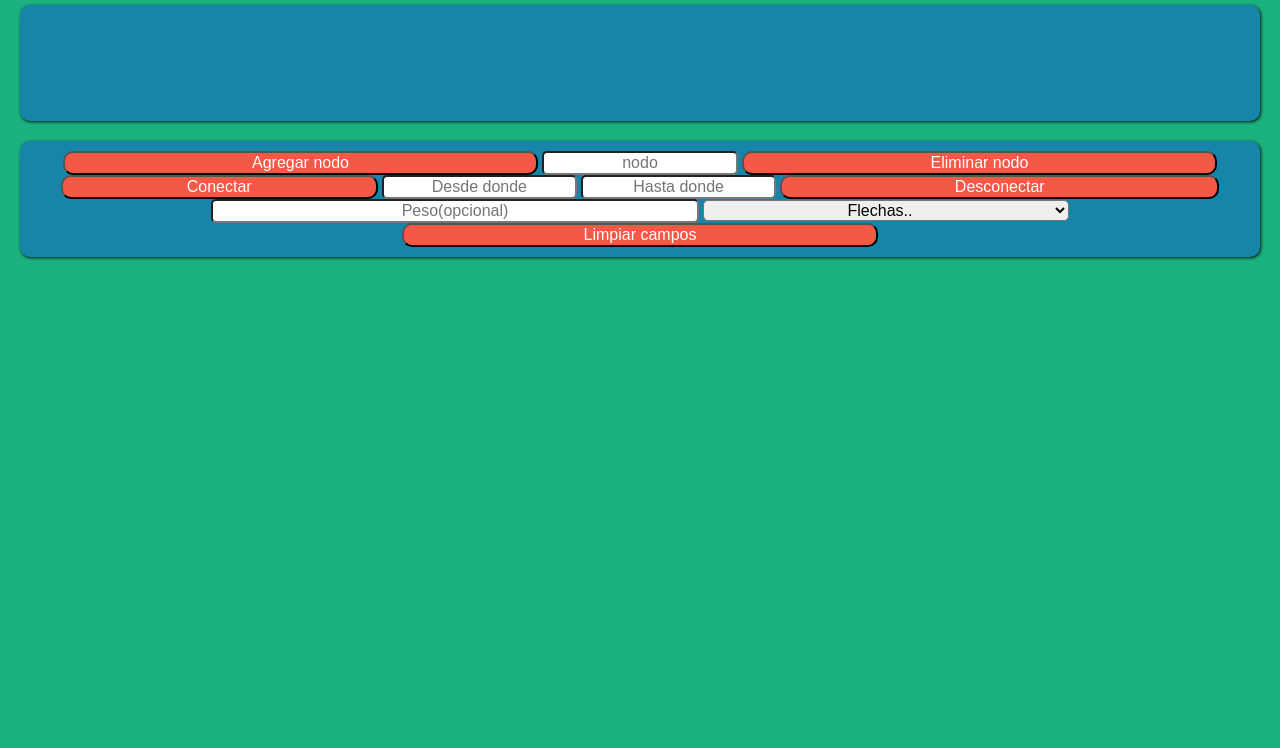
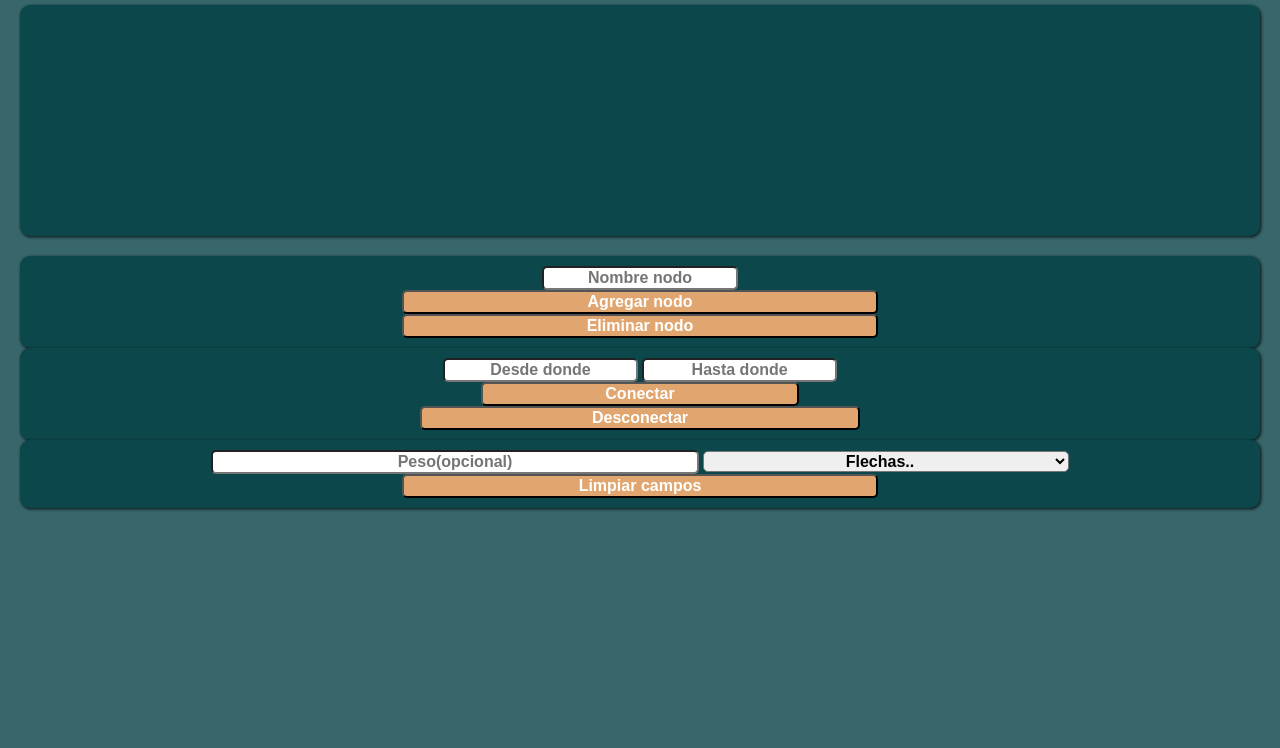
Before and after one commit to whocar3s/Grafos, a plain HTML site: page index.html in a window 1280 px wide. Shown: the part 52-800 px from the top of the page. Drawn offline with nearby package versions, Linux system fonts and the light colour scheme; some packages are replaced by stand-ins of ours; a script that the page names is missing; a web font is replaced by a local one.

Commit message:
Cambios de diseño

```diff
--- a/index.html
+++ b/index.html
@@ -2,19 +2,10 @@
 <html lang="es">
   <head>
     <title>Graph Maker</title>
-
-    <!-- google font -->
     <link rel="preconnect" href="https://fonts.gstatic.com" />
     <link href="https://fonts.googleapis.com/css2?family=New+Tegomin&display=swap" rel="stylesheet"/>
-    <!--Css-->
-    <!-- <link rel="stylesheet" href="Library/bootstrap-4.4.1-dist/css/bootstrap.css"/> -->
-    <!-- <link rel="stylesheet" href="Library/Sweetalert/dist/sweetalert2.min.css" />
-
-    <!-- Library -->
     <script type="text/javascript" src="https://unpkg.com/vis-network/standalone/umd/vis-network.min.js"></script>
     <script src="https://cdn.jsdelivr.net/npm/sweetalert2@11"></script>
-
-    <!-- Icon -->
     <link rel="icon" type="image/png" href="favicon.png" />
     <link rel="stylesheet" type="text/css" href="style.css">
   </head>
@@ -27,26 +18,33 @@
         <div id="Red"></div>
       </div>
 
+
+      <div class="main-options-container">
+        <div class="options-container">
+
+
+          <div class="option">
+            <div class="option"><input autocomplete="off" type="text" placeholder="Nombre nodo" id="Node"/></div>
+            <div class="option"><button class="btn" class="option" onclick="addNode()">Agregar nodo</button></div>
+            <div class="option"><button class="btn" class="option" onclick="Delete()">Eliminar nodo</button> </div>
+          </div>
+
+
+
+        </div>
+
         <div class="options-container">
           <div class="option">
-          <button class="btn" onclick="addNode()">Agregar nodo</button>
-          <input autocomplete="off" type="text" placeholder="nodo" id="Node"/>
-          <button class="btn" onclick="Delete()">Eliminar nodo</button>
-        </div>
             <div class="option">
-          <button class="btn" onclick="addEdge()"id="addEdge">Conectar</button>
               <input autocomplete="off" type="text" placeholder="Desde donde" id="From"/>
               <input autocomplete="off" type="text" placeholder="Hasta donde" id="To"/>
-          <button class="btn" onclick="disconnect()"id="disconnect">Desconectar</button>
-          <!--<input autocomplete="off" type="text" placeholder="Peso(opcional)" id="Text"/>
-          <select id="Arrow">
-            <option value="...">Flechas..</option>
-            <option value="to">To</option>
-            <option value="middle">Middle</option>
-            <option value="from">From</option>
-            <option value="to;from">To From</option>
-          </select> -->
             </div>
+            <div class="option"><button class="btn" onclick="addEdge()"id="addEdge">Conectar</button></div>
+            <div class="option"><button class="btn" onclick="disconnect()"id="disconnect">Desconectar</button></div>
+          </div>
+        </div>
+
+        <div class="options-container">
           <div class="option">
             <input autocomplete="off" type="text" placeholder="Peso(opcional)" id="Text"/>
            <select id="Arrow">
@@ -63,12 +61,13 @@
           <div class="">
           </div>
         </div>
+
+      </div>
+
     </div>
 
     <!--Js-->
     <script src="app.js" type="text/javascript"></script>
-    <script type="text/javascript" src="Library/Jquery-3.5.0/jquery-3.5.0.js"></script>
-    <script type="text/javascript" src="Library/bootstrap-4.4.1-dist/js/bootstrap.min.js"></script>
-    <script type="text/javascript" src="Library/Sweetalert/dist/sweetalert2.all.min.js"></script>
+    <script type="text/javascript" src="https://cdnjs.cloudflare.com/ajax/libs/jquery/3.7.0/jquery.min.js"></script>
   </body>
 </html>
--- a/style.css
+++ b/style.css
@@ -1,10 +1,11 @@
 * {
   box-sizing: border-box;
+  font-weight: bold;
 }
 
 body {
   font-family: "New Tegomin", serif;
-  background-color: #1ab17c;
+  background-color: #37666b;
   margin: 0;
 }
 
@@ -17,7 +18,7 @@ body {
 
 .Title-container {
   text-align: center;
-  background-color: #1784a9;
+  background-color: #0c484b;
 
   /* -webkit-box-shadow: 3px 3px 5px -3px rgba(0, 0, 0, 0.75);
   -moz-box-shadow: 3px 3px 5px -3px rgba(0, 0, 0, 0.75);
@@ -31,7 +32,7 @@ body {
 
 .screen-graphs {
   border-radius: 10px;
-  background-color: #1784a9;
+  background-color: #0c484b;
 
   -webkit-box-shadow: 1px 1px 3px 0.3px rgba(0, 0, 0, 0.75);
   -moz-box-shadow: 1px 1px 3px 0.3px rgba(0, 0, 0, 0.75);
@@ -50,23 +51,20 @@ body {
   gap: 20px;
   padding: 10px;
 
-  background-color: #1784a9;
+  background-color: #0c484b;
 
   -webkit-box-shadow: 1px 1px 3px 0.3px rgba(0, 0, 0, 0.75);
   -moz-box-shadow: 1px 1px 3px 0.3px rgba(0, 0, 0, 0.75);
   box-shadow: 1px 1px 3px 0.3px rgba(0, 0, 0, 0.75);
 }
 
-/*.option {
-  display: flex;
-  flex-direction: row;
-}
-*/
+
 
 .btn {
+  font-weight: bold;
   color: white;
-  background-color: rgb(244, 88, 71);
-  border-radius: 10px;
+  background-color: #e1a66f;
+  border-radius: 5px;
   width: 39%;
   height: 25%;
   font-size: 1rem;
```
Lines whose indentation alone changed are shown as unchanged.
